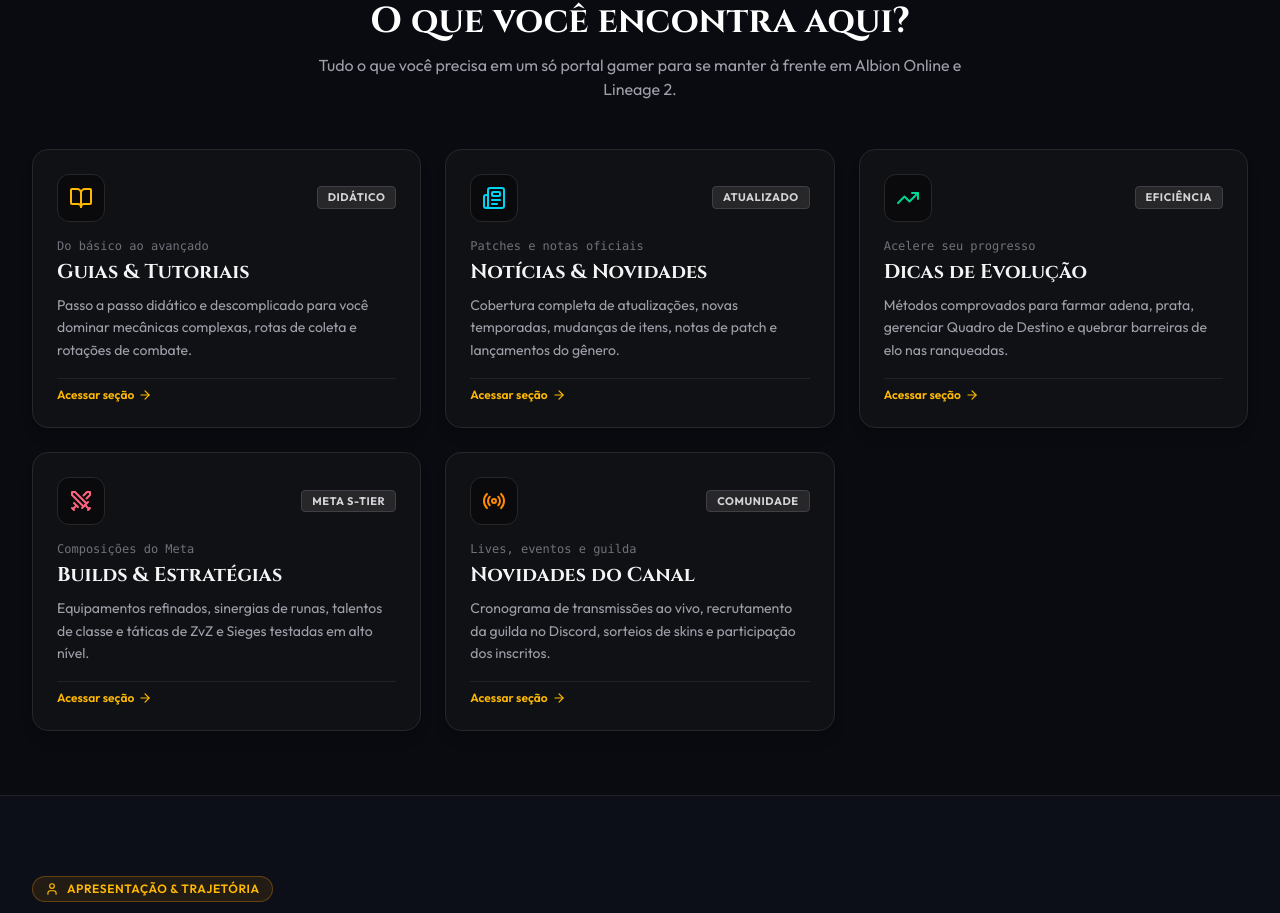
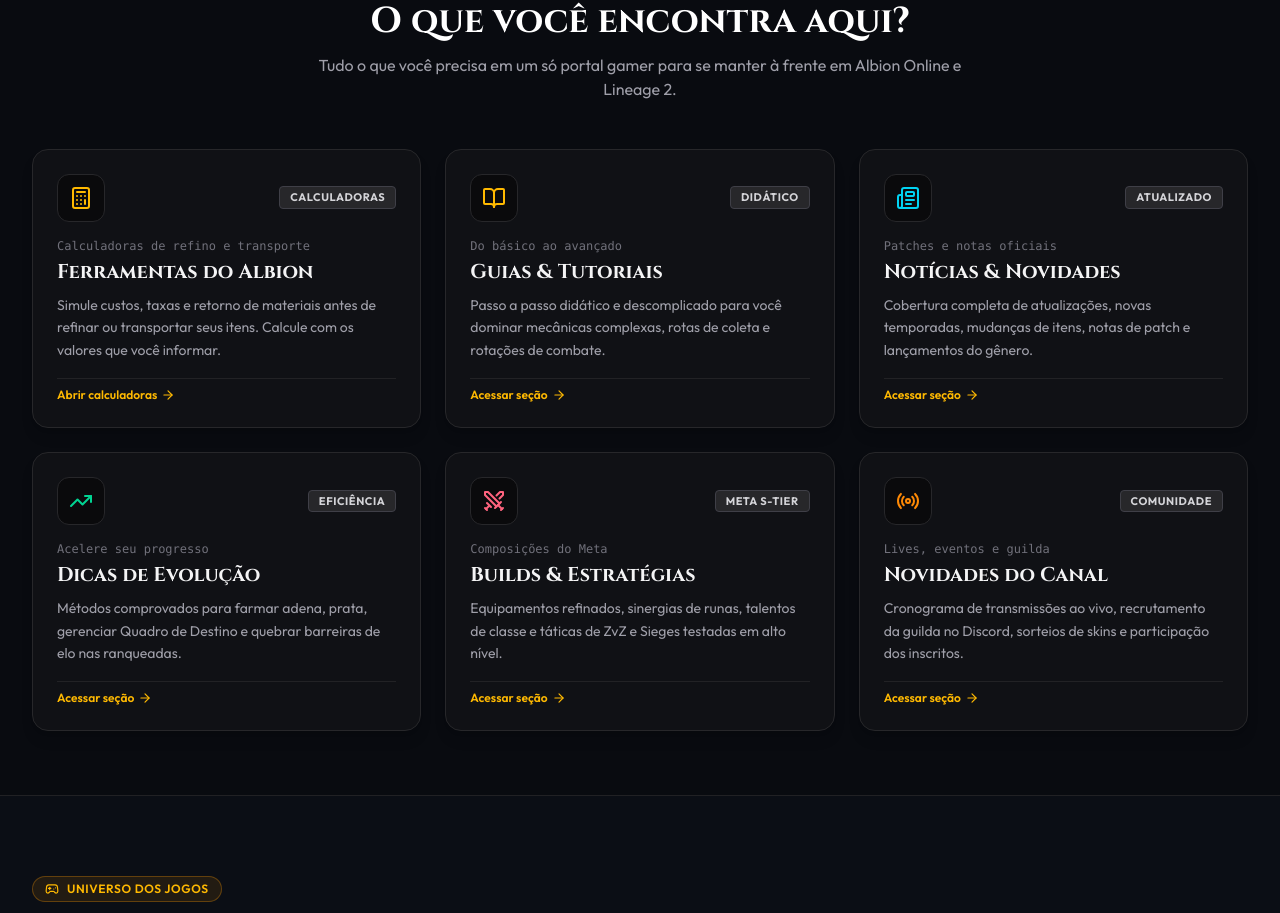
Before and after one commit to jhotagamer/Jhota-Gamer, a React (Vite) app: page / in a window 1280 px wide. Shown: the part 1066-1979 px from the top of the page. Built offline with nearby package versions, Linux system fonts and the light colour scheme; no server answers.

Commit message:
Reorganiza inicio e destaca ferramentas do Albion

```diff
--- a/src/App.tsx
+++ b/src/App.tsx
@@ -312,8 +312,6 @@
     />
     <WhatYouFindSection />
 
-    {/* ADICIONE ESTA LINHA ABAIXO PARA A BIO VOLTAR */}
-    <BioSection bio={bio} />
 
     <FeaturedGamesSection
       games={countedGames}
@@ -323,6 +321,7 @@
       onPlayVideo={(v) => setPlayingVideo(v)}
       onUpdateVideos={handleUpdateVideos}
     />
+    <BioSection bio={bio} />
   </>
 } />
 
--- a/src/components/WhatYouFindSection.tsx
+++ b/src/components/WhatYouFindSection.tsx
@@ -1,6 +1,7 @@
 import React from 'react';
-import { useNavigate } from 'react-router-dom';
+import { Link, useNavigate } from 'react-router-dom';
 import {
+  Calculator,
   BookOpen,
   Newspaper,
   TrendingUp,
@@ -25,6 +26,18 @@
     }
   };
   const pillars = [
+    {
+      id: 'ferramentas',
+      title: 'Ferramentas do Albion',
+      subtitle: 'Calculadoras de refino e transporte',
+      description: 'Simule custos, taxas e retorno de materiais antes de refinar ou transportar seus itens. Calcule com os valores que você informar.',
+      icon: Calculator,
+      iconColor: 'text-amber-400',
+      badge: 'Calculadoras',
+      bgGlow: 'hover:border-amber-500/50 group-hover:shadow-amber-500/10',
+      actionPage: 'jogos' as PageType,
+      path: '/jogo/albion-online/calculadoras'
+    },
     {
       id: 'guias',
       title: 'Guias & Tutoriais',
@@ -103,15 +116,18 @@
         <div className="grid grid-cols-1 md:grid-cols-2 lg:grid-cols-3 gap-6">
           {pillars.map((item, index) => {
             const Icon = item.icon;
-            // Center the 5th item nicely on large screens or span full width
-            const isLast = index === 4;
+
             return (
-              <div
+              <Link
                 key={item.id}
-                onClick={() => handlePillarClick(item.actionPage)}
-                className={`group relative p-6 rounded-2xl bg-zinc-900/50 hover:bg-zinc-900/90 border border-zinc-800 transition-all duration-300 cursor-pointer shadow-lg ${item.bgGlow} ${
-                  isLast ? 'md:col-span-2 lg:col-span-1' : ''
-                }`}
+                to={item.path || '/' + item.actionPage}
+                onClick={(event) => {
+                  if (onNavigate && !item.path && !event.ctrlKey && !event.metaKey && !event.shiftKey && !event.altKey && event.button === 0) {
+                    event.preventDefault();
+                    handlePillarClick(item.actionPage);
+                  }
+                }}
+                className={`group relative p-6 rounded-2xl bg-zinc-900/50 hover:bg-zinc-900/90 border border-zinc-800 transition-all duration-300 cursor-pointer shadow-lg ${item.bgGlow}`}
               >
                 <div className="flex items-center justify-between mb-4">
                   <div className="w-12 h-12 rounded-xl bg-zinc-950/80 border border-zinc-800 flex items-center justify-center group-hover:scale-110 transition-transform">
@@ -132,10 +148,10 @@
                 </p>
 
                 <div className="flex items-center gap-1 text-xs font-semibold text-amber-400 group-hover:text-amber-300 pt-2 border-t border-zinc-800/80">
-                  <span>Acessar seção</span>
+                  <span>{item.id === 'ferramentas' ? 'Abrir calculadoras' : 'Acessar seção'}</span>
                   <ArrowRight className="w-3.5 h-3.5 transition-transform group-hover:translate-x-1" />
                 </div>
-              </div>
+              </Link>
             );
           })}
         </div>
```
